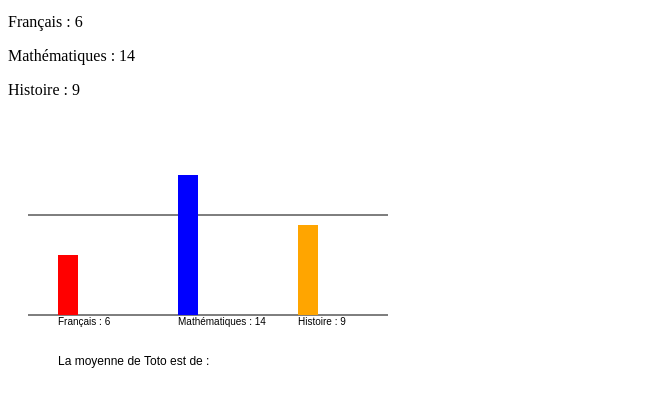
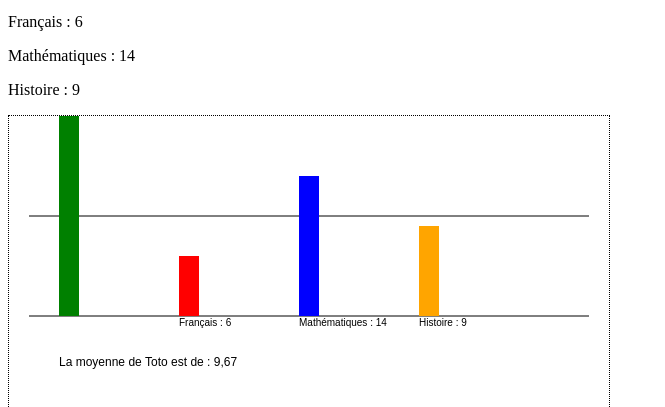
Before and after one commit to Sophie36/InitiationCanvas, a website: page public_html/sCanvas.html in a window 1280 px wide. Shown: the part 101-508 px from the top of the page, without its empty margins (0-665 px from the left). Drawn offline with Linux system fonts and the light colour scheme.

Commit message:
initiation canvas

```diff
--- a/public_html/js/graph.js
+++ b/public_html/js/graph.js
@@ -1,58 +1,66 @@
 "use strict";
-
 function zoneGraph(){
     //creation de l'espace de dessin, du graph
     var canvas = document.getElementById("canvas");
     var ctx = canvas.getContext("2d");
         ctx.beginPath();
         ctx.moveTo(20,200);
-        ctx.lineTo(380,200);
+        ctx.lineTo(580,200);
         ctx.stroke();
         ctx.closePath();
 
         ctx.beginPath();
         ctx.moveTo(20,100);
-        ctx.lineTo(380,100);
+        ctx.lineTo(580,100);
         ctx.stroke();
         ctx.closePath();
 
         ctx.beginPath();
         ctx.font = "12px Arial";
-        ctx.fillText("La moyenne de Toto est de : ",50,250);
+        ctx.fillText("La moyenne de Toto est de : 9,67",50,250);
         ctx.closePath();
 
         ctx.beginPath();
         ctx.font = "10px Arial";
-        ctx.fillText("Français : 6 ",50,210);
-        ctx.fillText("Mathématiques : 14 ",170,210);
-        ctx.fillText("Histoire : 9 ",290,210);
+        ctx.fillText("Français : 6 ",170,210);
+        ctx.fillText("Mathématiques : 14 ",290,210);
+        ctx.fillText("Histoire : 9 ",410,210);
+        ctx.closePath();
+
+        ctx.beginPath();
+        ctx.fillStyle =color(note);
+        ctx.fillRect(50,0,20,note*10);
         ctx.closePath();
 
         ctx.beginPath();
         ctx.fillStyle = "red";
-        ctx.fillRect(50, 140, 20, 60);
+        ctx.fillRect(170,140,20,60);
         ctx.closePath();
 
         ctx.beginPath();
         ctx.fillStyle = "blue";
-        ctx.fillRect(170, 60, 20, 140);
+        ctx.fillRect(290,60,20,140);
         ctx.closePath();
 
         ctx.beginPath();
         ctx.fillStyle = "orange";
-        ctx.fillRect(290, 110, 20, 90);
+        ctx.fillRect(410,110,20,90);
         ctx.closePath();
     }
+
+    var note=20;
+
 function color(note){
-   if (note<8){
+        if (note<=8){
             color="red";
-   }else if (note>8&&note<10){
+        }else if (note>8&&note<=10){
             color="orange";
-   }else if (note>10&&note<12){
+        }else if (note>10&&note<=12){
             color="purple";
-   }else if (note>12&&note<15){
+        }else if (note>12&&note<=15){
             color="blue";
         }else if (note>15){
             color="green";
         }
+        return color;
      }
--- a/public_html/sCanvas.html
+++ b/public_html/sCanvas.html
@@ -16,8 +16,8 @@
         <p>Mathématiques : 14</p>
         <p>Histoire : 9</p>
 
-        <canvas id="canvas" width="400" height="300"
-                style="border : 1px dotted black//; //visibility:hidden; "></canvas>
+        <canvas id="canvas" width="600" height="300"
+                style="border : 1px dotted black; //visibility:hidden; "></canvas>
 
 
     </body>
```
Lines whose indentation alone changed are shown as unchanged.
